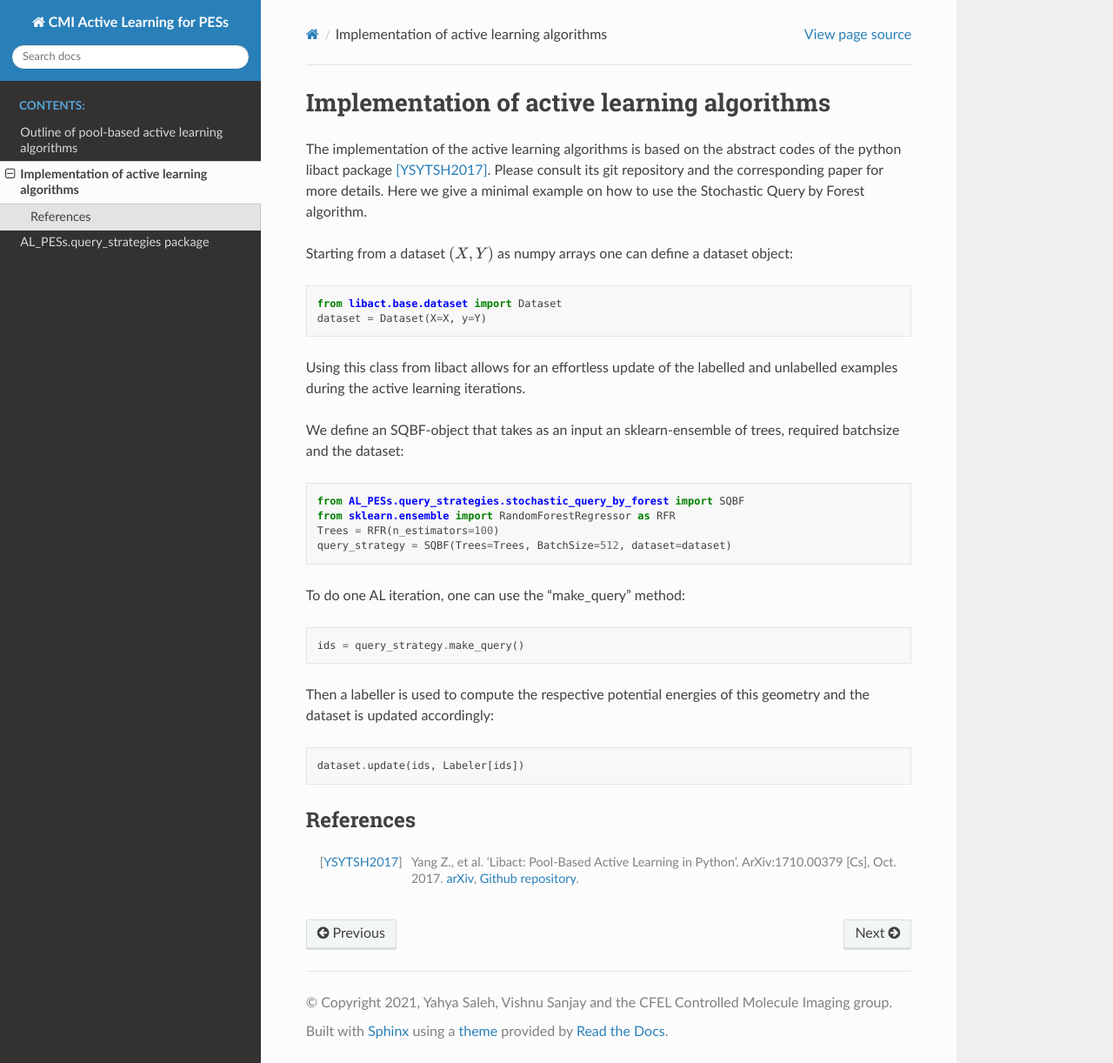
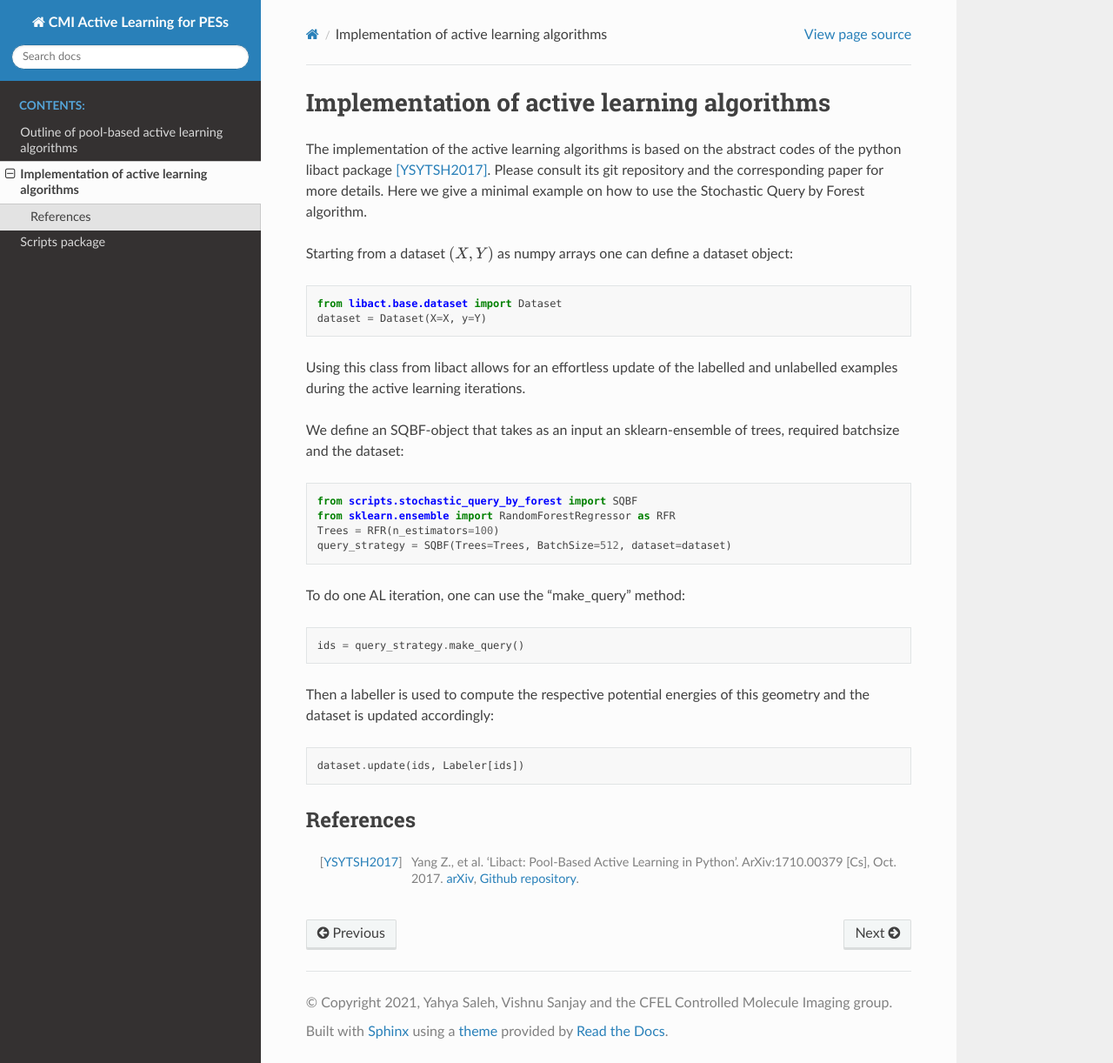
Before and after one commit to CFEL-CMI/Active-Learning-of-PES, a Sphinx documentation site: the page built from docs/source/Implementation/imp_details.rst, in a window 1280 px wide and 1222 px high. Shown: the whole window at 87% size. Built offline with Sphinx 7.4.7 and the Read the Docs theme 2.0.0, drawn with Linux system fonts in a browser that asks for light colours.

Commit message:
updated docs to much the new directories' structure

```diff
--- a/docs/source/Implementation/imp_details.rst
+++ b/docs/source/Implementation/imp_details.rst
@@ -19,7 +19,7 @@ active learning iterations.
 We define an SQBF-object that takes as an input an sklearn-ensemble of trees, required batchsize and the
 dataset::
 
-    from AL_PESs.query_strategies.stochastic_query_by_forest import SQBF
+    from scripts.stochastic_query_by_forest import SQBF
     from sklearn.ensemble import RandomForestRegressor as RFR
     Trees = RFR(n_estimators=100)
     query_strategy = SQBF(Trees=Trees, BatchSize=512, dataset=dataset)
--- a/docs/source/index.rst
+++ b/docs/source/index.rst
@@ -14,7 +14,7 @@ and :ref:`implementation-details`, respectively. Further details are provided in
 
    AL_TH/TH
    Implementation/imp_details
-   modules/AL_PESs.query_strategies
+   modules/scripts
 
 Indices and tables
 ==================
```
Also changed, not shown: docs/source/modules/scripts.rst (renamed from docs/source/modules/AL_PESs.query_strategies.rst, +8 -8 lines).
